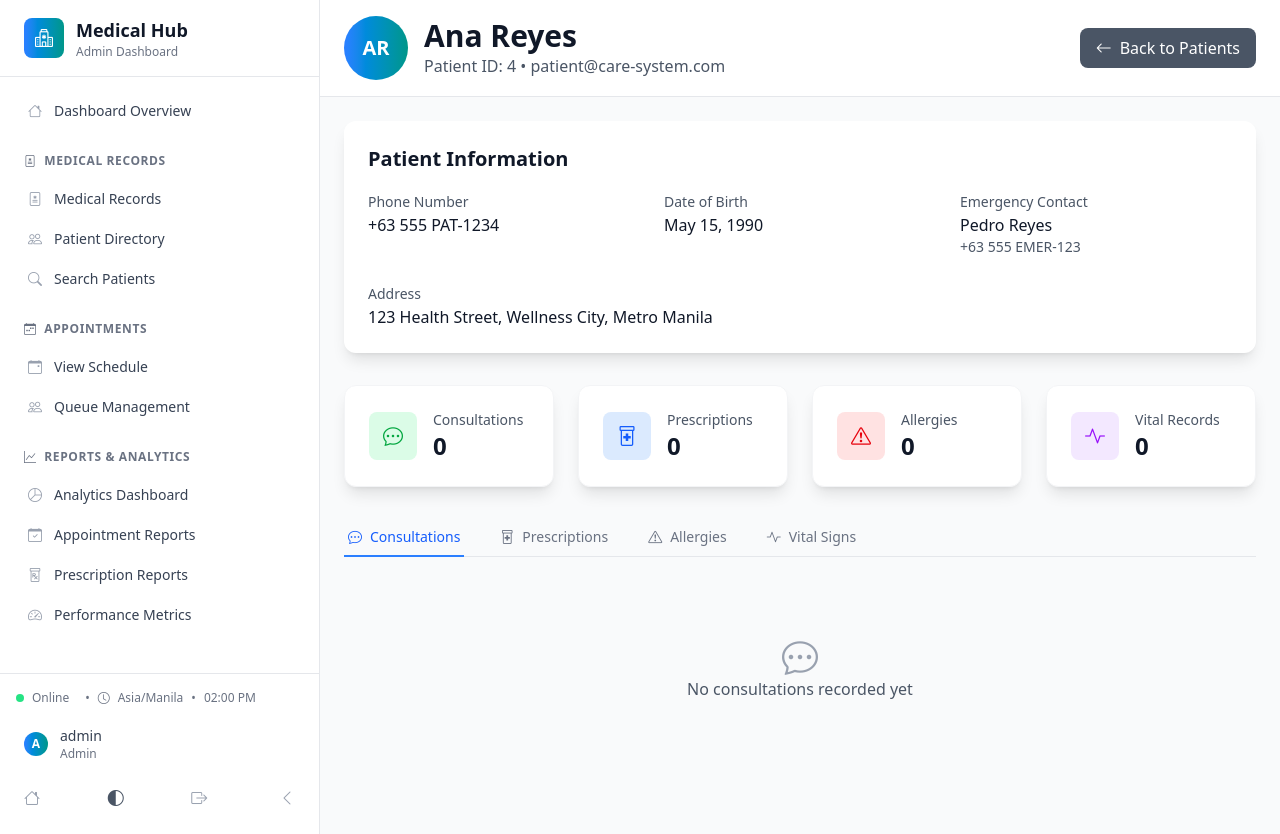
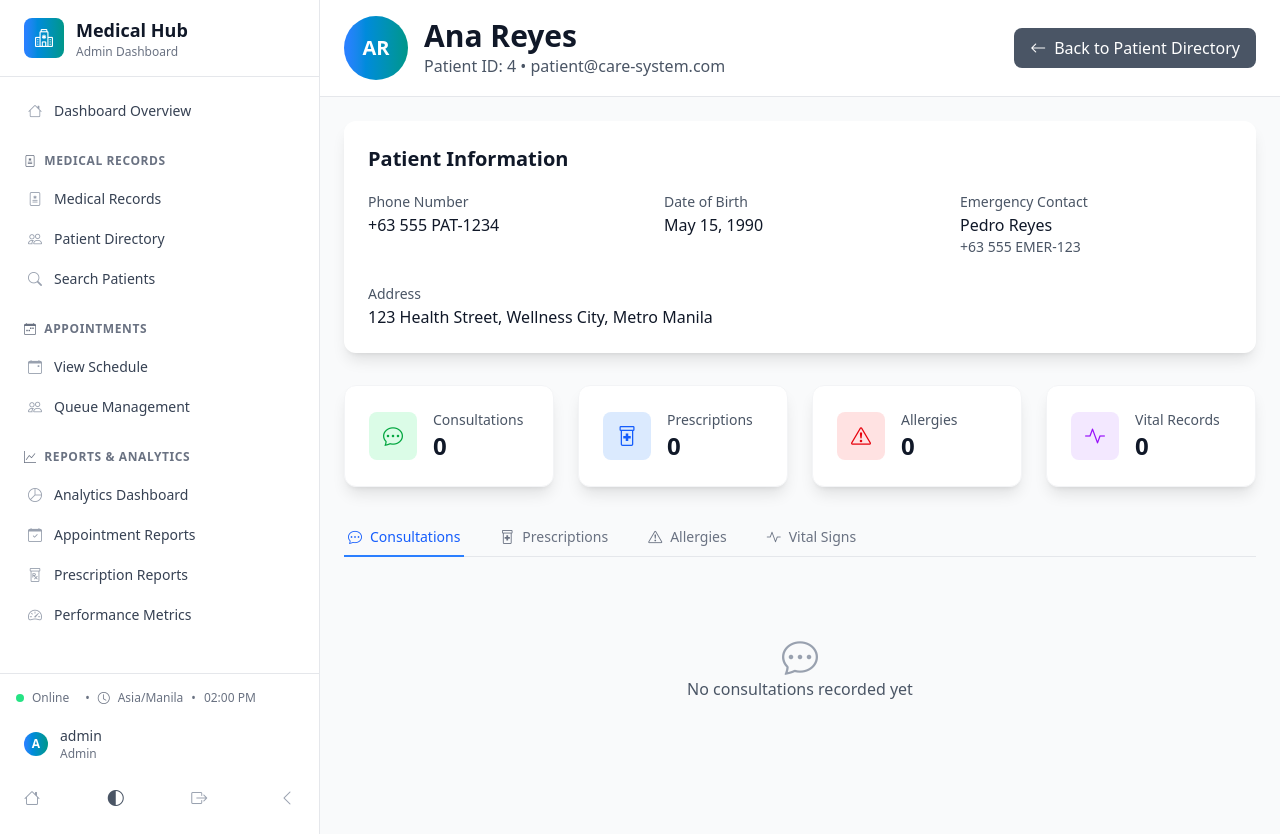
Before and after one commit to MACantara/C.A.R.E, a Flask app: page /medical-records/patient/4 in a window 1280 px wide. Run offline with Flask 3, Linux system fonts and the light colour scheme; the first user in the database is signed in.

Commit message:
Update button text from 'Back to Patients' to 'Back to Patient Directory' for clarity

```diff
--- a/app/templates/medical_dashboard/medical_records/patient_detail.html
+++ b/app/templates/medical_dashboard/medical_records/patient_detail.html
@@ -34,7 +34,7 @@
                 <div class="flex space-x-3">
                     <a href="{{ url_for('medical_records.patients') }}"
                         class="inline-flex items-center px-4 py-2 bg-gray-600 text-white rounded-lg hover:bg-gray-700 transition-colors duration-200">
-                        <i class="bi bi-arrow-left mr-2"></i>Back to Patients
+                        <i class="bi bi-arrow-left mr-2"></i>Back to Patient Directory
                     </a>
                 </div>
             </div>
```
